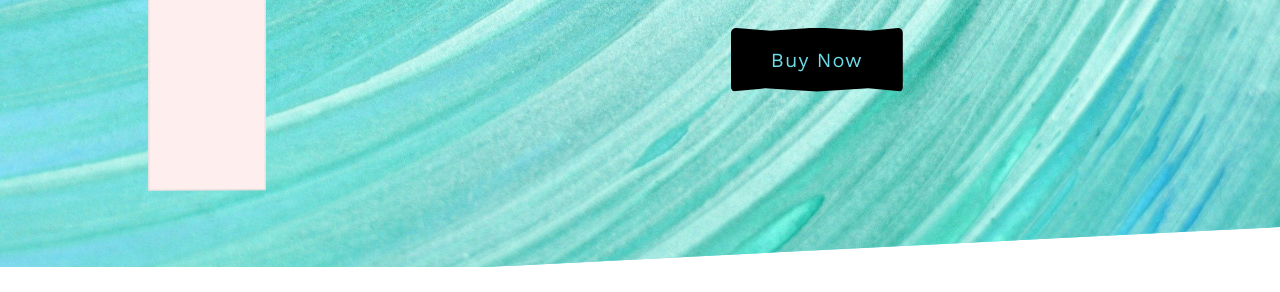
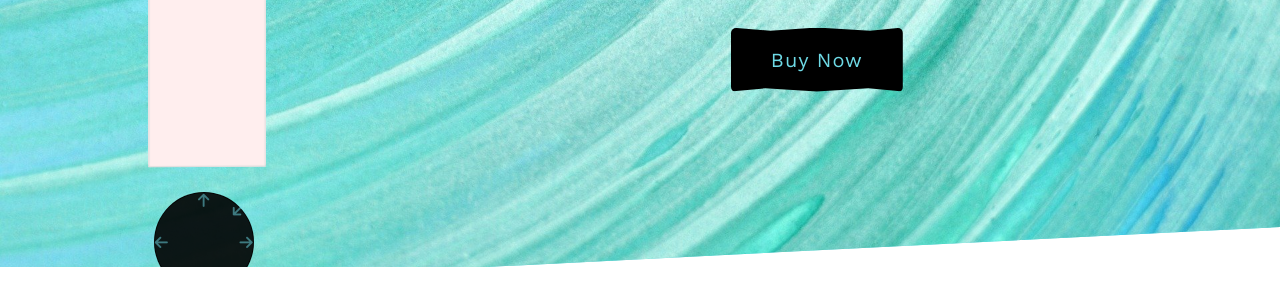
Before and after one commit to ewanjuki/Apple-eCommerce, a plain HTML site: page index.html in a window 1280 px wide. Shown: the part 533-825 px from the top of the page. Before the commit the page ends 800 px from the top, so only its background shows below. Drawn offline with nearby package versions, Linux system fonts and the light colour scheme.

Commit message:
create & customize cube controllers

```diff
--- a/index.html
+++ b/index.html
@@ -37,6 +37,29 @@
                         <i class="fab fa-apple"></i>
                     </div>
                 </div>
+
+                <!-- Controls -->
+                <div class="controls">
+                    <a href="">
+                        <i class="fas fa-arrow-up top-x-control"></i>
+                    </a>
+                    <a href="">
+                        <i class="fas fa-arrow-down bottom-x-control"></i>
+                    </a>
+                    <a href="">
+                        <i class="fas fa-arrow-left left-y-control"></i>
+                    </a>
+                    <a href="">
+                        <i class="fas fa-arrow-right right-y-control"></i>
+                    </a>
+                    <a href="">
+                        <i class="fas fa-arrow-down top-z-control"></i>
+                    </a>
+                    <a href="">
+                        <i class="fas fa-arrow-up bottom-z-control"></i>
+                    </a>
+                </div>
+                <!-- End of Controls -->
             </div>
             <!-- End of Cube -->
 
--- a/style.css
+++ b/style.css
@@ -83,6 +83,8 @@ html {
     height: 55rem;
     transform-style: preserve-3d;
     transform: rotateY(91deg);
+    position: relative;
+    top: -2rem;
 }
 
 .front-side, .back-side {
@@ -173,6 +175,71 @@ html {
         -.1rem -.1rem 2rem #aaa;
     transform: rotateY(180deg);
 }
+
+/* Controls */
+.controls {
+    position: absolute;
+    bottom: -15rem;
+    left: 50%;
+    transform: translateX(-50%);
+    width: 10rem;
+    height: 10rem;
+    background-color: rgba(0, 0, 0, .9);
+    border-radius: 50%;
+    border: .1rem solid rgba(0, 0, 0, .8);
+}
+
+.controls a {
+    position: absolute;
+}
+
+.controls a:nth-child(1) {
+    top: 0;
+    left: 50%;
+    transform: translateX(-50%);
+}
+
+.controls a:nth-child(2) {
+    bottom: 0;
+    left: 50%;
+    transform: translateX(-50%);
+}
+
+.controls a:nth-child(3) {
+    top: 50%;
+    left: 0;
+    transform: translateY(-50%);
+}
+
+.controls a:nth-child(4) {
+    top: 50%;
+    right: 0;
+    transform: translateY(-50%);
+}
+
+.controls a:nth-child(5) {
+    top: 10%;
+    right: 10%;
+    transform: rotate(45deg);
+}
+
+.controls a:nth-child(6) {
+    bottom: 10%;
+    left: 10%;
+    transform: rotate(45deg);
+}
+
+.controls i {
+    font-size: 1.5rem;
+    color: var(--primary-color);
+    opacity: .5;
+    transition: opacity .3s;
+}
+
+.controls a:hover i {
+    opacity: 1;
+}
+/* End of Controls */
 /* End of Cube */
 
 /* Banner */
```
